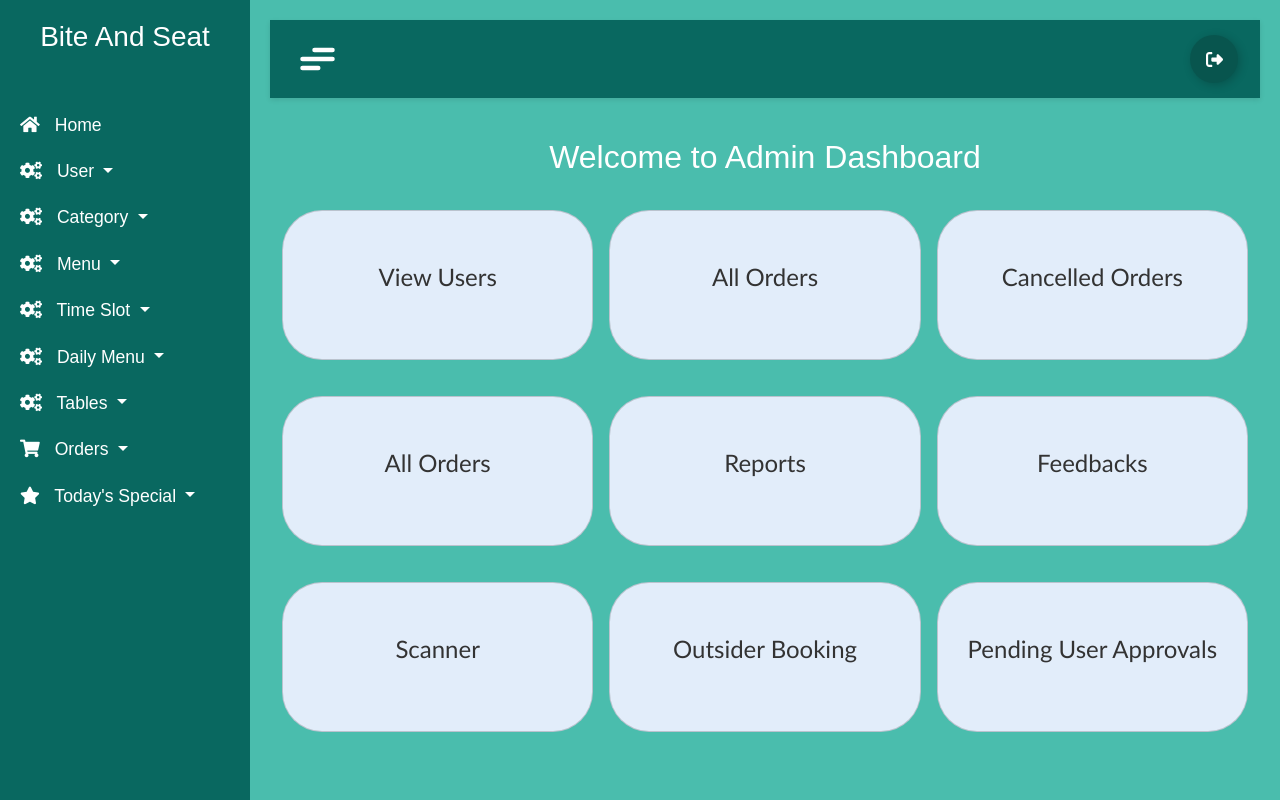
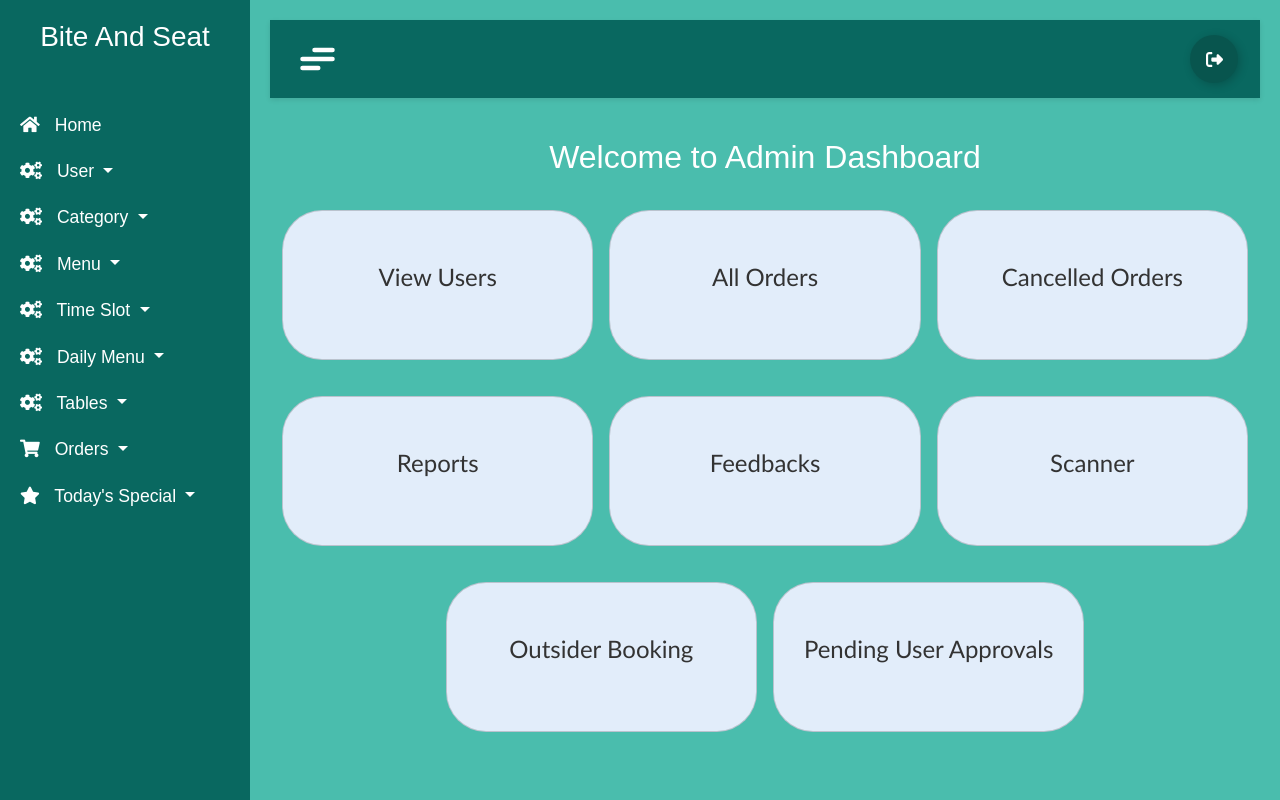
Before and after one commit to ociuzacademy/Bite_and_Seat_Backend, a Django app: template adminapp/templates/adminapp/dashboard.html in a window 1280 px wide. Run offline with Django 5.2, Linux system fonts and the light colour scheme; the template is opened without the code that fills it, so the values that code supplies are empty.

Commit message:
By Ananya

```diff
--- a/adminapp/templates/adminapp/dashboard.html
+++ b/adminapp/templates/adminapp/dashboard.html
@@ -570,14 +570,6 @@
                     </div>
 
                     <div class="col-md-4">
-                        <a href="{% url 'admin_all_orders' %}" style="text-decoration: none;">
-                            <div class="card">
-                                <p class="c-txt">All Orders</p>
-                            </div>
-                        </a>
-                    </div>
-
-                    <div class="col-md-4">
                         <a href="{% url 'admin_view_all_reports' %}" style="text-decoration: none;">
                             <div class="card">
                                 <p class="c-txt">Reports </p>
```
